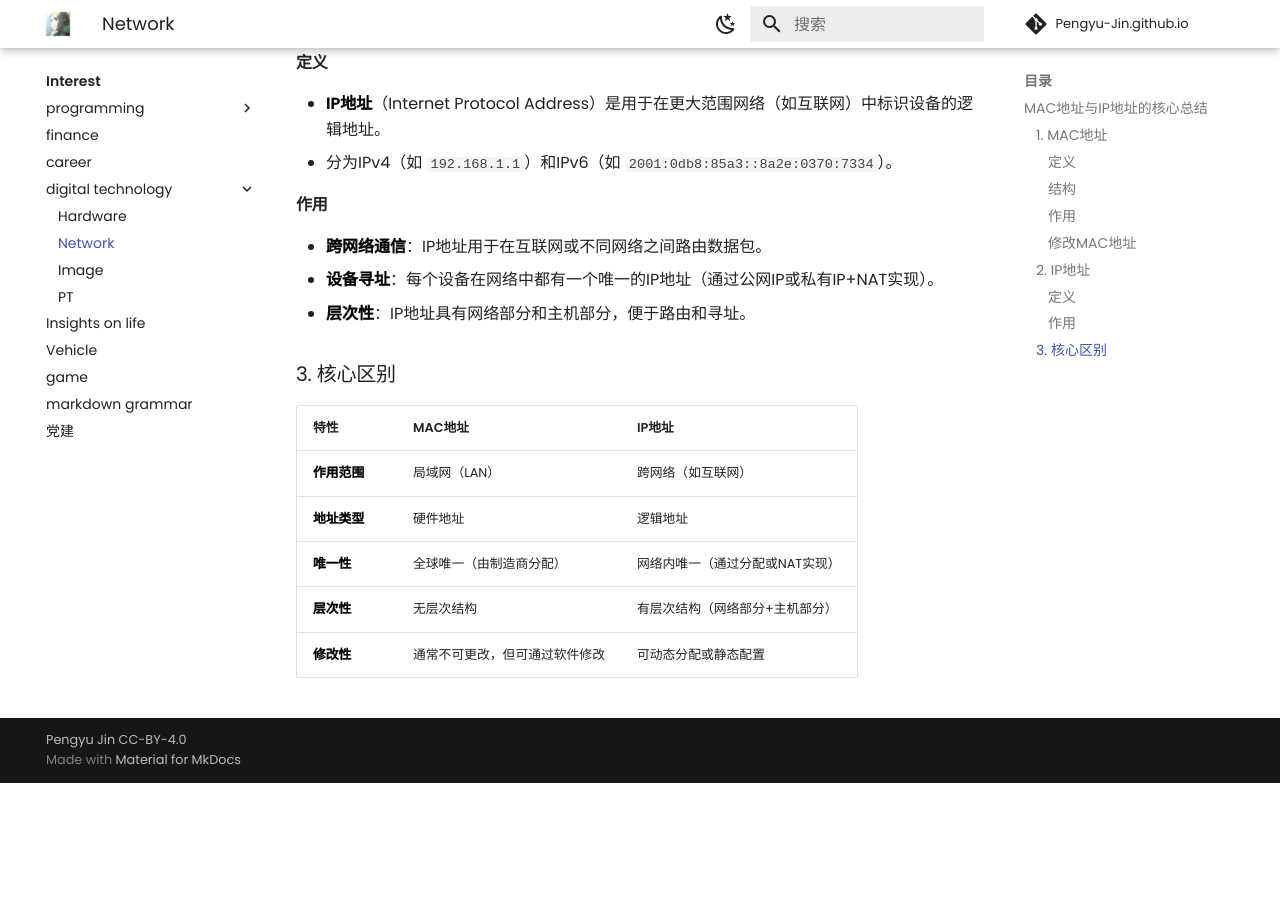
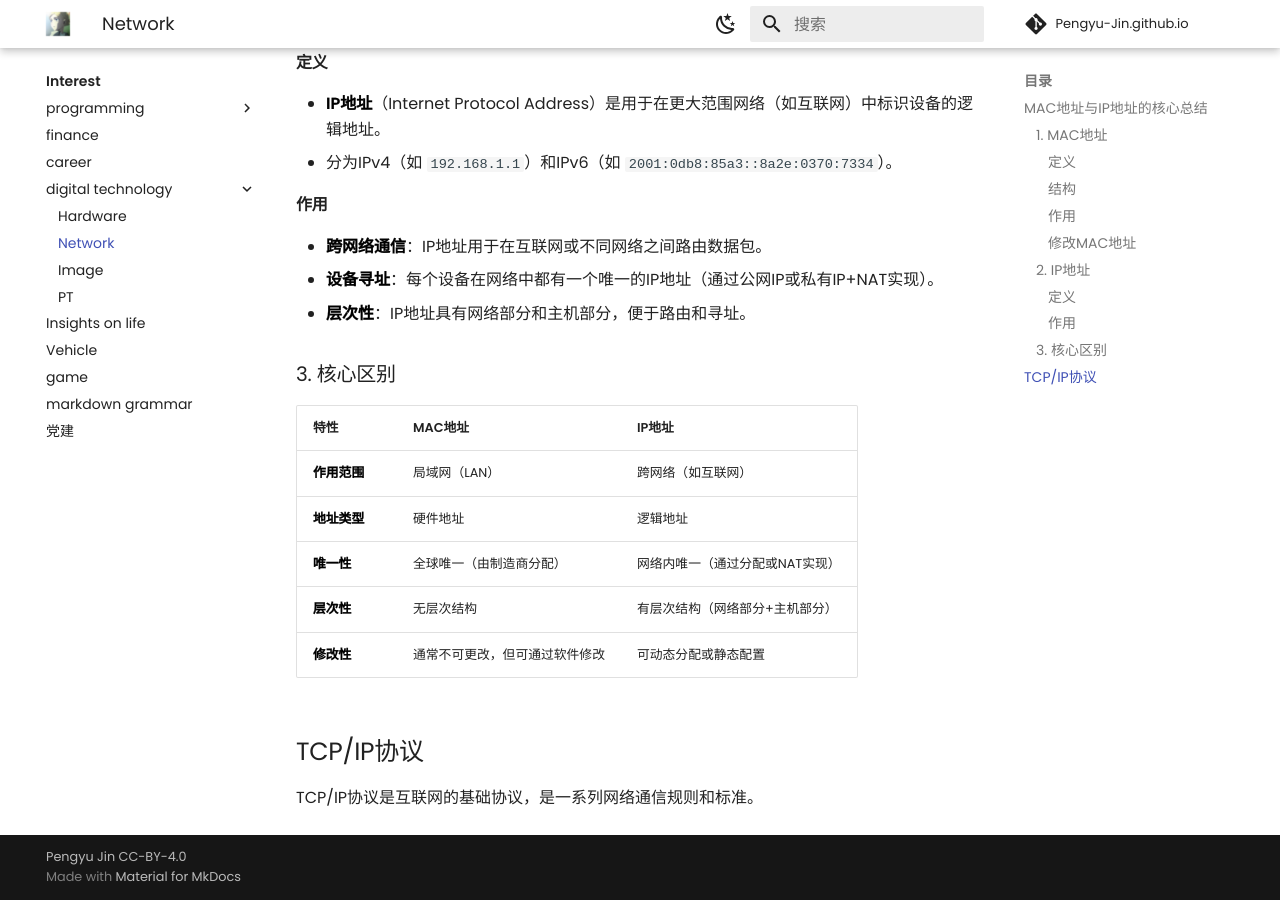
Before and after one commit to Pengyu-Jin/Pengyu-Jin.github.io, an MkDocs documentation site: the page built from docs/interest/digital technology/net.md, in a window 1280 px wide and 900 px high, scrolled down 890 px. Built offline with MkDocs 1.6.1 and Material for MkDocs 9.7.7, drawn with Linux system fonts in a browser that asks for light colours; comment, search, counter and statistics services are not loaded; a style sheet for code colours, icons or effects is not loaded; before the commit the page ends 1673 px from its top, so only the background shows below that.

Commit message:
20250303

```diff
--- a/docs/interest/digital technology/net.md
+++ b/docs/interest/digital technology/net.md
@@ -39,3 +39,6 @@
 | **唯一性**       | 全球唯一（由制造商分配）         | 网络内唯一（通过分配或NAT实现） |
 | **层次性**       | 无层次结构                       | 有层次结构（网络部分+主机部分） |
 | **修改性**       | 通常不可更改，但可通过软件修改   | 可动态分配或静态配置            |
+
+## TCP/IP协议
+TCP/IP协议是互联网的基础协议，是一系列网络通信规则和标准。
```
